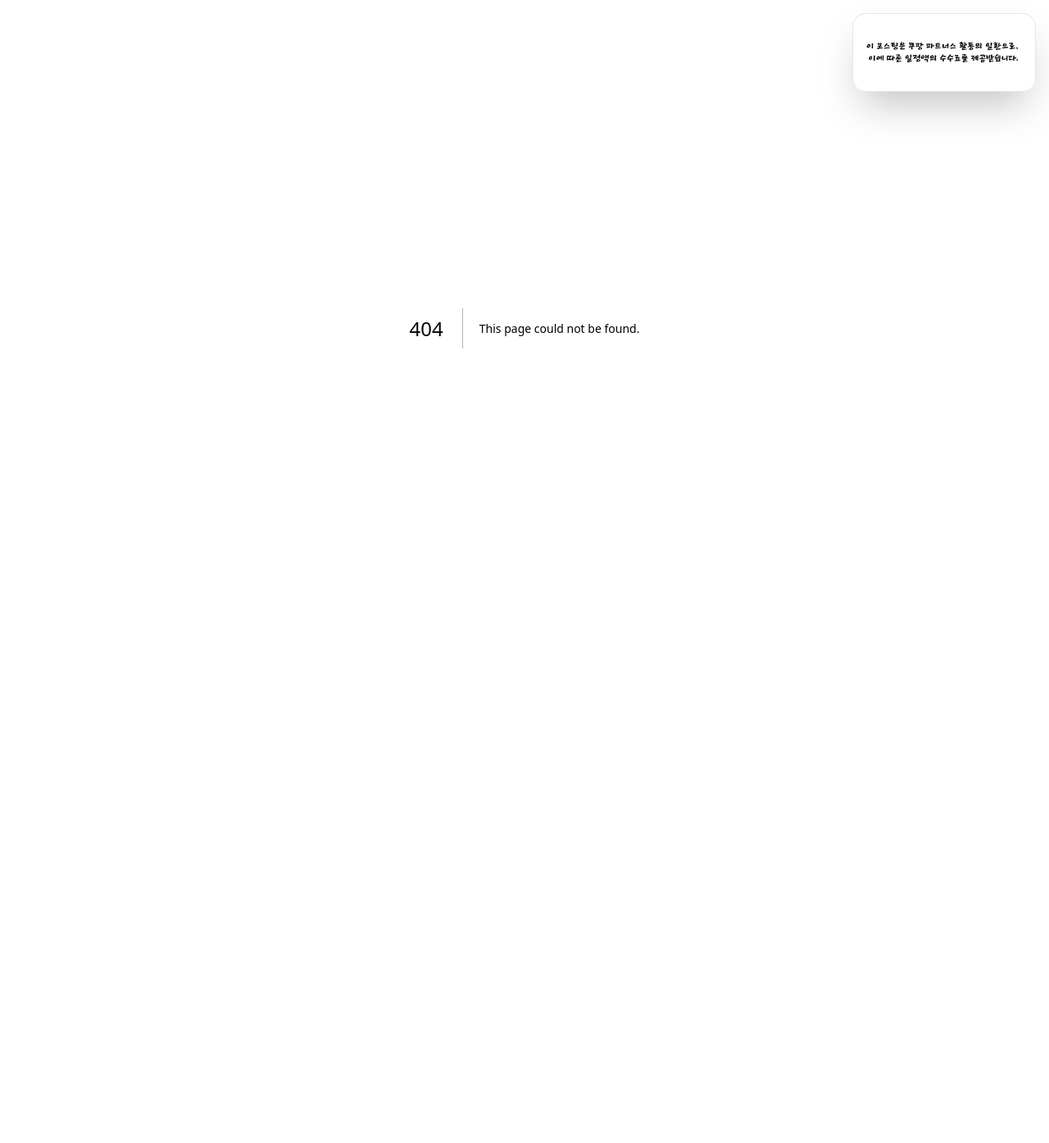
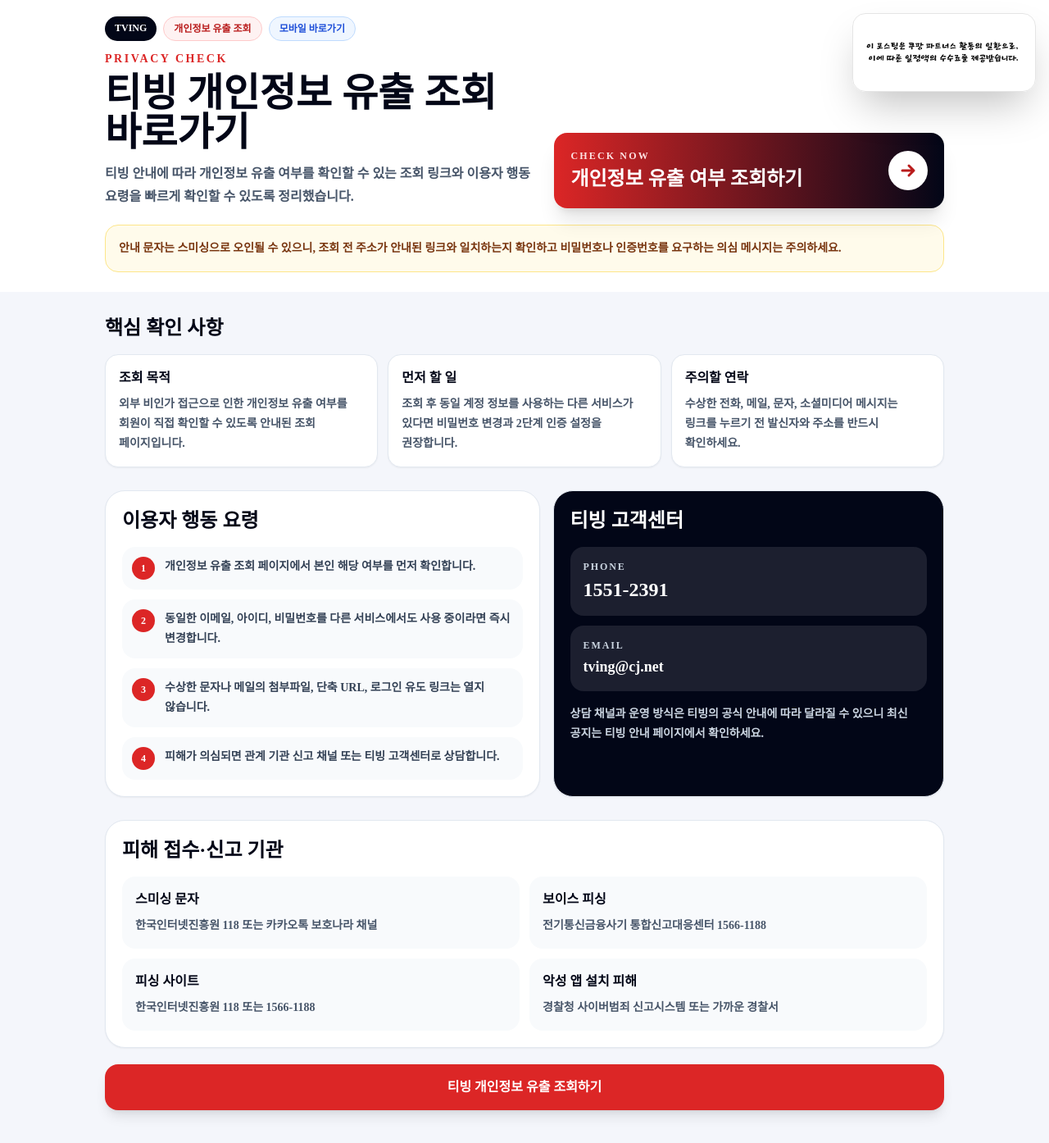
Before and after one commit to feel2174/blog-sitemap, a Next.js app: page /tving-privacy-check in a window 1280 px wide. Before the commit this address had no page. Shown: the whole page at 82% size. Before the commit the page ends 800 px from the top, so only its background shows below. Built offline with nearby package versions, Linux system fonts and the light colour scheme; a web font is replaced by a local one.

Commit message:
Add Tving privacy check page

```diff
--- a/src/app/sitemap.ts
+++ b/src/app/sitemap.ts
@@ -86,6 +86,12 @@
       changeFrequency: 'weekly' as const,
       priority: 0.6,
     },
+    {
+      url: `${baseUrl}/tving-privacy-check`,
+      lastModified: new Date(),
+      changeFrequency: 'monthly' as const,
+      priority: 0.6,
+    },
   ]
 
   return [mainPage, ...categoryPages, ...blogPosts, ...staticPages]
--- /dev/null
+++ b/src/app/tving-privacy-check/page.tsx
@@ -0,0 +1,188 @@
+import type { Metadata } from 'next';
+
+const checkUrl = 'https://mkt.tving.com/s/033F1188694';
+
+const guideCards = [
+  {
+    title: '조회 목적',
+    body: '외부 비인가 접근으로 인한 개인정보 유출 여부를 회원이 직접 확인할 수 있도록 안내된 조회 페이지입니다.',
+  },
+  {
+    title: '먼저 할 일',
+    body: '조회 후 동일 계정 정보를 사용하는 다른 서비스가 있다면 비밀번호 변경과 2단계 인증 설정을 권장합니다.',
+  },
+  {
+    title: '주의할 연락',
+    body: '수상한 전화, 메일, 문자, 소셜미디어 메시지는 링크를 누르기 전 발신자와 주소를 반드시 확인하세요.',
+  },
+];
+
+const actionItems = [
+  '개인정보 유출 조회 페이지에서 본인 해당 여부를 먼저 확인합니다.',
+  '동일한 이메일, 아이디, 비밀번호를 다른 서비스에서도 사용 중이라면 즉시 변경합니다.',
+  '수상한 문자나 메일의 첨부파일, 단축 URL, 로그인 유도 링크는 열지 않습니다.',
+  '피해가 의심되면 관계 기관 신고 채널 또는 티빙 고객센터로 상담합니다.',
+];
+
+const reportChannels = [
+  {
+    title: '스미싱 문자',
+    body: '한국인터넷진흥원 118 또는 카카오톡 보호나라 채널',
+  },
+  {
+    title: '보이스 피싱',
+    body: '전기통신금융사기 통합신고대응센터 1566-1188',
+  },
+  {
+    title: '피싱 사이트',
+    body: '한국인터넷진흥원 118 또는 1566-1188',
+  },
+  {
+    title: '악성 앱 설치 피해',
+    body: '경찰청 사이버범죄 신고시스템 또는 가까운 경찰서',
+  },
+];
+
+export const metadata: Metadata = {
+  title: '티빙 개인정보 유출 조회 바로가기 | TVING 유출 여부 확인 안내',
+  description:
+    '티빙 개인정보 유출 조회 바로가기와 이용자 행동 요령, 스미싱·피싱 신고처, 티빙 고객센터 정보를 모바일에서 빠르게 확인할 수 있도록 정리했습니다.',
+  keywords: ['티빙 개인정보 유출', 'TVING 개인정보 유출 조회', '티빙 유출 조회', '개인정보 유출 확인'],
+  alternates: {
+    canonical: '/tving-privacy-check',
+  },
+  openGraph: {
+    title: '티빙 개인정보 유출 조회 바로가기',
+    description: '티빙 개인정보 유출 여부 조회 버튼과 피해 예방 행동 요령을 한 화면에서 확인하세요.',
+    url: 'https://zucca100.com/tving-privacy-check',
+    type: 'article',
+  },
+};
+
+export default function TvingPrivacyCheckPage() {
+  return (
+    <main className="min-h-screen bg-[#f4f6fb] text-slate-950">
+      <section className="bg-white px-4 pb-6 pt-5 sm:px-6 lg:px-8">
+        <div className="mx-auto max-w-5xl">
+          <div className="mb-3 flex flex-wrap gap-2 text-xs font-black">
+            <span className="rounded-full bg-slate-950 px-3 py-1.5 text-white">TVING</span>
+            <span className="rounded-full border border-red-200 bg-red-50 px-3 py-1.5 text-red-700">
+              개인정보 유출 조회
+            </span>
+            <span className="rounded-full border border-blue-200 bg-blue-50 px-3 py-1.5 text-blue-700">
+              모바일 바로가기
+            </span>
+          </div>
+
+          <div className="grid gap-5 lg:grid-cols-[1fr_0.9fr] lg:items-end">
+            <div>
+              <p className="text-sm font-black uppercase tracking-[0.18em] text-red-600">Privacy Check</p>
+              <h1 className="mt-2 text-3xl font-black leading-tight sm:text-5xl">
+                티빙 개인정보 유출 조회 바로가기
+              </h1>
+              <p className="mt-3 max-w-3xl text-base font-semibold leading-7 text-slate-600">
+                티빙 안내에 따라 개인정보 유출 여부를 확인할 수 있는 조회 링크와 이용자 행동 요령을 빠르게
+                확인할 수 있도록 정리했습니다.
+              </p>
+            </div>
+
+            <a
+              href={checkUrl}
+              className="flex w-full items-center justify-between gap-4 rounded-2xl bg-gradient-to-r from-red-600 to-slate-950 px-5 py-5 text-left text-white shadow-xl transition-transform hover:-translate-y-0.5 active:scale-[0.99]"
+              aria-label="티빙 개인정보 유출 조회 페이지로 이동"
+            >
+              <span className="min-w-0">
+                <span className="block text-xs font-black uppercase tracking-[0.18em] text-red-100">Check Now</span>
+                <span className="mt-1 block text-xl font-black leading-snug sm:text-2xl">
+                  개인정보 유출 여부 조회하기
+                </span>
+              </span>
+              <span className="flex h-12 w-12 shrink-0 items-center justify-center rounded-full bg-white text-red-700">
+                <svg className="h-6 w-6" fill="none" stroke="currentColor" viewBox="0 0 24 24" aria-hidden="true">
+                  <path strokeLinecap="round" strokeLinejoin="round" strokeWidth="3" d="M5 12h14m-6-6 6 6-6 6" />
+                </svg>
+              </span>
+            </a>
+          </div>
+
+          <div className="mt-5 rounded-2xl border border-amber-200 bg-amber-50 p-4 text-sm font-bold leading-6 text-amber-900">
+            안내 문자는 스미싱으로 오인될 수 있으니, 조회 전 주소가 안내된 링크와 일치하는지 확인하고
+            비밀번호나 인증번호를 요구하는 의심 메시지는 주의하세요.
+          </div>
+        </div>
+      </section>
+
+      <section className="px-4 py-7 sm:px-6 lg:px-8">
+        <div className="mx-auto max-w-5xl">
+          <h2 className="text-2xl font-black">핵심 확인 사항</h2>
+          <div className="mt-4 grid gap-3 md:grid-cols-3">
+            {guideCards.map((card) => (
+              <article key={card.title} className="rounded-2xl border border-slate-200 bg-white p-4 shadow-sm">
+                <h3 className="text-base font-black">{card.title}</h3>
+                <p className="mt-2 text-sm font-semibold leading-6 text-slate-600">{card.body}</p>
+              </article>
+            ))}
+          </div>
+        </div>
+      </section>
+
+      <section className="px-4 pb-7 sm:px-6 lg:px-8">
+        <div className="mx-auto grid max-w-5xl gap-4 lg:grid-cols-[1fr_0.9fr]">
+          <article className="rounded-3xl border border-slate-200 bg-white p-5 shadow-sm">
+            <h2 className="text-2xl font-black">이용자 행동 요령</h2>
+            <ol className="mt-4 space-y-3">
+              {actionItems.map((item, index) => (
+                <li key={item} className="flex gap-3 rounded-2xl bg-slate-50 p-3 text-sm font-semibold leading-6 text-slate-700">
+                  <span className="flex h-7 w-7 shrink-0 items-center justify-center rounded-full bg-red-600 text-xs font-black text-white">
+                    {index + 1}
+                  </span>
+                  <span>{item}</span>
+                </li>
+              ))}
+            </ol>
+          </article>
+
+          <article className="rounded-3xl border border-slate-200 bg-slate-950 p-5 text-white shadow-sm">
+            <h2 className="text-2xl font-black">티빙 고객센터</h2>
+            <div className="mt-4 grid gap-3">
+              <div className="rounded-2xl bg-white/10 p-4">
+                <p className="text-xs font-black uppercase tracking-[0.16em] text-slate-300">Phone</p>
+                <p className="mt-1 text-2xl font-black">1551-2391</p>
+              </div>
+              <div className="rounded-2xl bg-white/10 p-4">
+                <p className="text-xs font-black uppercase tracking-[0.16em] text-slate-300">Email</p>
+                <p className="mt-1 break-all text-lg font-black">tving@cj.net</p>
+              </div>
+            </div>
+            <p className="mt-4 text-sm font-semibold leading-6 text-slate-300">
+              상담 채널과 운영 방식은 티빙의 공식 안내에 따라 달라질 수 있으니 최신 공지는 티빙 안내 페이지에서 확인하세요.
+            </p>
+          </article>
+        </div>
+      </section>
+
+      <section className="px-4 pb-10 sm:px-6 lg:px-8">
+        <div className="mx-auto max-w-5xl">
+          <article className="rounded-3xl border border-slate-200 bg-white p-5 shadow-sm">
+            <h2 className="text-2xl font-black">피해 접수·신고 기관</h2>
+            <div className="mt-4 grid gap-3 md:grid-cols-2">
+              {reportChannels.map((channel) => (
+                <div key={channel.title} className="rounded-2xl bg-slate-50 p-4">
+                  <h3 className="text-base font-black">{channel.title}</h3>
+                  <p className="mt-2 text-sm font-semibold leading-6 text-slate-600">{channel.body}</p>
+                </div>
+              ))}
+            </div>
+          </article>
+
+          <a
+            href={checkUrl}
+            className="mt-5 flex w-full items-center justify-center rounded-2xl bg-red-600 px-5 py-4 text-center text-base font-black text-white shadow-lg transition-transform hover:-translate-y-0.5 active:scale-[0.99]"
+          >
+            티빙 개인정보 유출 조회하기
+          </a>
+        </div>
+      </section>
+    </main>
+  );
+}
```
